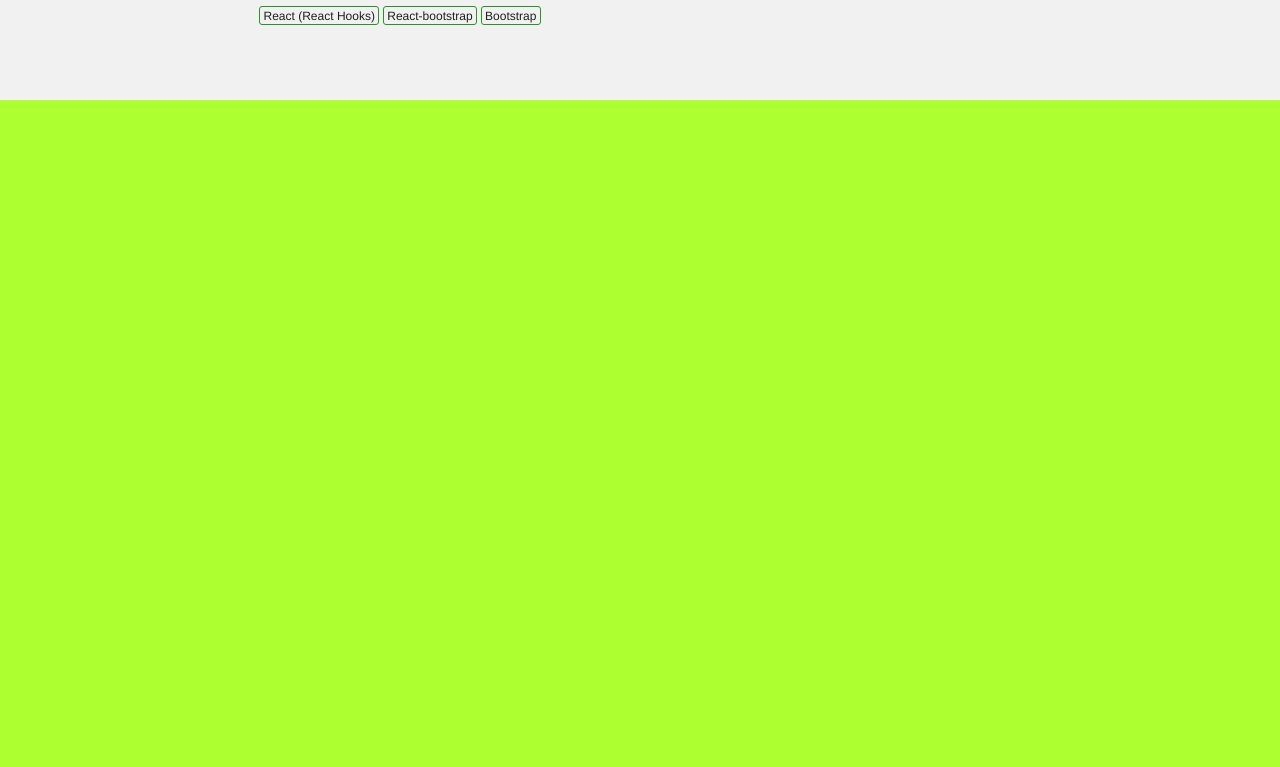
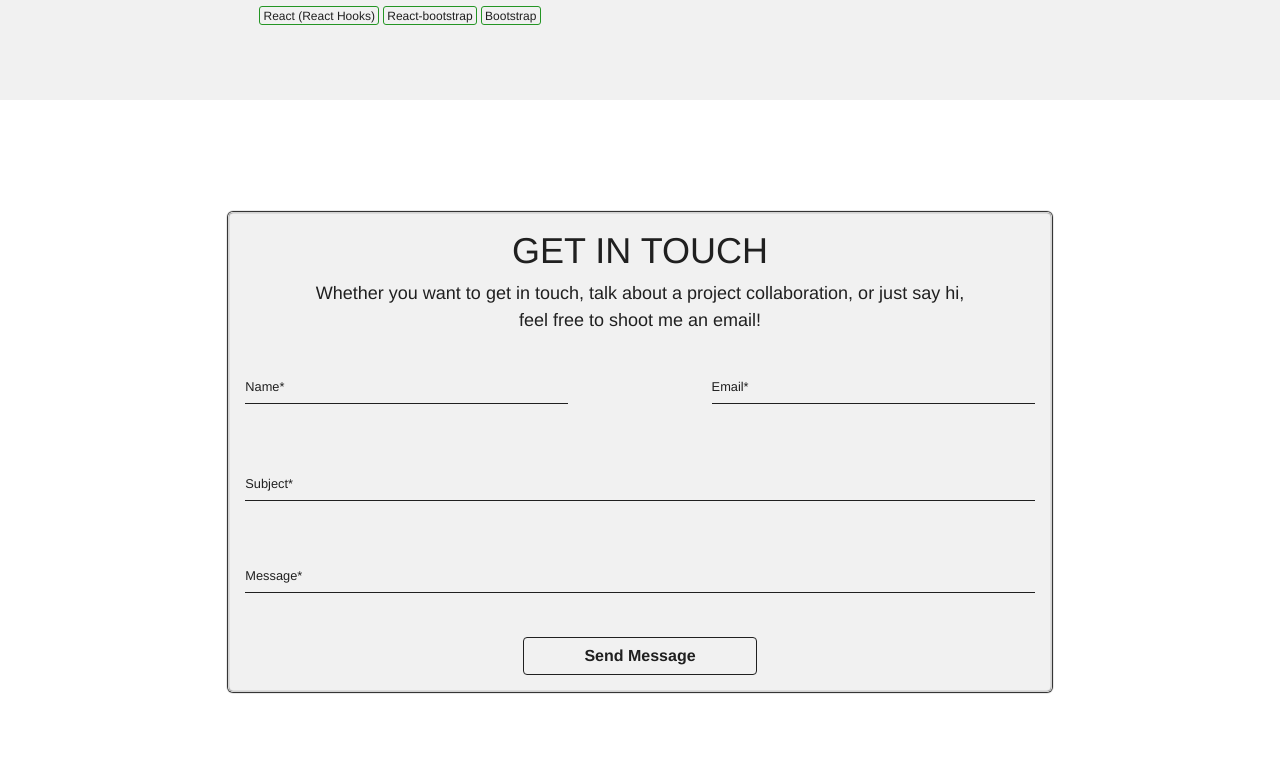
Before and after one commit to abdulkadiret/personal-portfolio, a React (Create React App) app: page / in a window 1280 px wide. Shown: the part 4173-4940 px from the top of the page. Built offline with nearby package versions, Linux system fonts and the light colour scheme.

Commit message:
Create contact form & add style

```diff
--- a/src/components/Contact/index.js
+++ b/src/components/Contact/index.js
@@ -1,8 +1,130 @@
-import React from 'react';
+import React, { useState } from 'react';
 import './style.css';
+import { Container, Form, Col, Card } from 'react-bootstrap';
+import TextareaAutosize from 'react-autosize-textarea';
 
 const Contact = ({ className }) => {
-  return <section id='contact' className={className}></section>;
+  const [userInputData, setUserInputData] = useState({
+    fullname: '',
+    email: '',
+    subject: '',
+    message: '',
+  });
+
+  const handleChange = (event) => {
+    const UpdatedUserInputData = {
+      ...userInputData,
+      [event.target.name]: event.target.value,
+    };
+    setUserInputData(UpdatedUserInputData);
+  };
+
+  const submit = () => {
+    console.log(`Name = ${userInputData.fullname}`);
+    console.log(`Email = ${userInputData.email}`);
+    console.log(`Subject = ${userInputData.subject}`);
+    console.log(`Message = ${userInputData.message}`);
+  };
+
+  return (
+    <section id='contact' className={className}>
+      <Container className='contact__content col-lg-8 col-lg-offset-2'>
+        <Card className='content__wrapper p-3'>
+          <div>
+            <h1 className='contact'>Get in touch</h1>
+            <p className='text-center  pb-3' style={{ fontSize: '18px' }}>
+              Whether you want to get in touch, talk about a project
+              collaboration, or just say hi,
+              <span className='d-block'>feel free to shoot me an email!</span>
+            </p>
+          </div>
+          <>
+            <Form onSubmit={submit}>
+              <Form.Row>
+                <Form.Group
+                  as={Col}
+                  md={5}
+                  controlId='formGridFullname'
+                  className='form__group'
+                >
+                  <Form.Control
+                    required
+                    type='text'
+                    name='fullname'
+                    placeholder='Enter Full Name'
+                    className='form__control'
+                    value={userInputData.name}
+                    onChange={handleChange}
+                  />
+                  <Form.Label htmlFor='fullname' className='form__label'>
+                    Name<span aria-hidden='true'>*</span>
+                  </Form.Label>
+                </Form.Group>
+                <Form.Group
+                  as={Col}
+                  md={5}
+                  controlId='formGridEmail'
+                  className='form__group ml-auto'
+                >
+                  <Form.Control
+                    required
+                    type='email'
+                    name='email'
+                    placeholder='Enter Email'
+                    className='form__control'
+                    value={userInputData.email}
+                    onChange={handleChange}
+                  />
+                  <Form.Label htmlFor='email' className='form__label'>
+                    Email<span aria-hidden='true'>*</span>
+                  </Form.Label>
+                </Form.Group>
+              </Form.Row>
+              <Form.Group className='form__group'>
+                <Form.Control
+                  required
+                  type='text'
+                  name='subject'
+                  placeholder='Enter Subject'
+                  className='form__control'
+                  value={userInputData.subject}
+                  onChange={handleChange}
+                />
+                <Form.Label
+                  htmlFor='subject'
+                  className='form__label subject__label__ref'
+                >
+                  Subject<span aria-hidden='true'>*</span>
+                </Form.Label>
+              </Form.Group>
+              <Form.Group className='form__group' id='text__area'>
+                <Form.Control
+                  as='textarea'
+                  rows={2}
+                  required
+                  type='text'
+                  name='message'
+                  placeholder='Write Message'
+                  className='form__control'
+                  value={userInputData.message}
+                  onChange={handleChange}
+                />
+                <Form.Label
+                  htmlFor='message'
+                  className='form__label textarea__label'
+                >
+                  Message<span aria-hidden='true'>*</span>
+                </Form.Label>
+              </Form.Group>
+              <div className='d-flex justify-content-center col-md-4 col-sm-12 m-auto'>
+                <button className='send__btn btn'>Send Message</button>
+              </div>
+            </Form>
+          </>
+        </Card>
+      </Container>
+    </section>
+  );
 };
 
 export default Contact;
--- a/src/components/Contact/style.css
+++ b/src/components/Contact/style.css
@@ -1,4 +1,133 @@
 #contact {
   min-height: 100vh;
-  background: greenyellow;
+  z-index: 1;
+  background: transparent;
 }
+
+.contact__content {
+  padding-top: 5rem;
+  padding-bottom: 5rem;
+}
+
+.content__wrapper {
+  background: #f0f0f0ed;
+  box-sizing: border-box;
+  box-shadow: inset 0 0 1px 0 #202020, 0 0 1px 1px #202020;
+  border-radius: 5px;
+}
+
+.contact {
+  text-align: center;
+  text-transform: uppercase;
+}
+
+.send__btn {
+  background: none;
+  border: 0.1rem solid #202020;
+  color: #202020;
+  font-weight: bold;
+  width: 100%;
+  display: block;
+}
+
+.send__btn:hover,
+.send__btn:focus,
+.send__btn:active {
+  background: #202020;
+  border: 0.1rem solid #202020;
+  color: #e5e5e5;
+}
+
+.btn-primary:focus,
+.btn-primary.focus,
+.btn:focus,
+.btn.focus {
+  box-shadow: none;
+}
+
+.form__group {
+  margin-bottom: 1rem;
+  transition: all 0.3s;
+}
+
+.form__label {
+  font-size: 0.8rem;
+  display: block;
+  color: #202020;
+  pointer-events: none;
+  opacity: 1;
+  transform: translateY(-1.7rem);
+  transform-origin: 0 0;
+  transition: all 0.3s;
+  margin-bottom: 1.5rem;
+}
+
+.form__control {
+  box-shadow: none;
+  background-color: transparent;
+  color: #202020;
+  font-family: Courier, monospace, 'Times New Roman', Times, Gotham, Helvetica,
+    Arial, sans-serif, serif;
+  border-radius: 0px;
+  border-color: #202020;
+  border-style: none none solid none;
+  width: 100%;
+  transition: all 0.5s;
+  padding: 0rem;
+}
+
+.form__control:-webkit-autofill,
+.form__control:-webkit-autofill:hover,
+.form__control:-webkit-autofill:focus,
+.form__control:-webkit-autofill:active {
+  transition: all 5000s ease-in-out 0s;
+  transition-property: background-color, color;
+  box-shadow: 0 0 0 0 #f0f0f0dc inset !important;
+  -webkit-box-shadow: 0 0 0 0 #f0f0f0dc inset !important;
+  -webkit-text-fill-color: #202020;
+}
+
+.form__control::placeholder {
+  color: transparent;
+}
+
+.form__control:focus {
+  box-shadow: none;
+  outline: none;
+  background-color: transparent;
+  border-bottom: 2px solid #249524;
+  color: #202020;
+}
+
+.form__group:focus-within {
+  transform: scale(1.05, 1.05);
+}
+
+.form__group textarea {
+  resize: none;
+}
+
+.form__control:focus + .form__label,
+.form__control:not(:placeholder-shown) + .form__label {
+  transform: translateY(-3.3rem) scale(0.8);
+  font-size: 1.2rem;
+  color: #249524;
+}
+
+.subject__label__ref {
+  position: relative;
+  top: 0;
+  left: 0;
+}
+
+.form__group textarea:focus + .form__label {
+  position: absolute;
+  top: 30px;
+  left: 0;
+}
+
+.form__group textarea:not(:placeholder-shown) + .form__label {
+  position: absolute;
+  top: 30px;
+  left: 0;
+}
```
